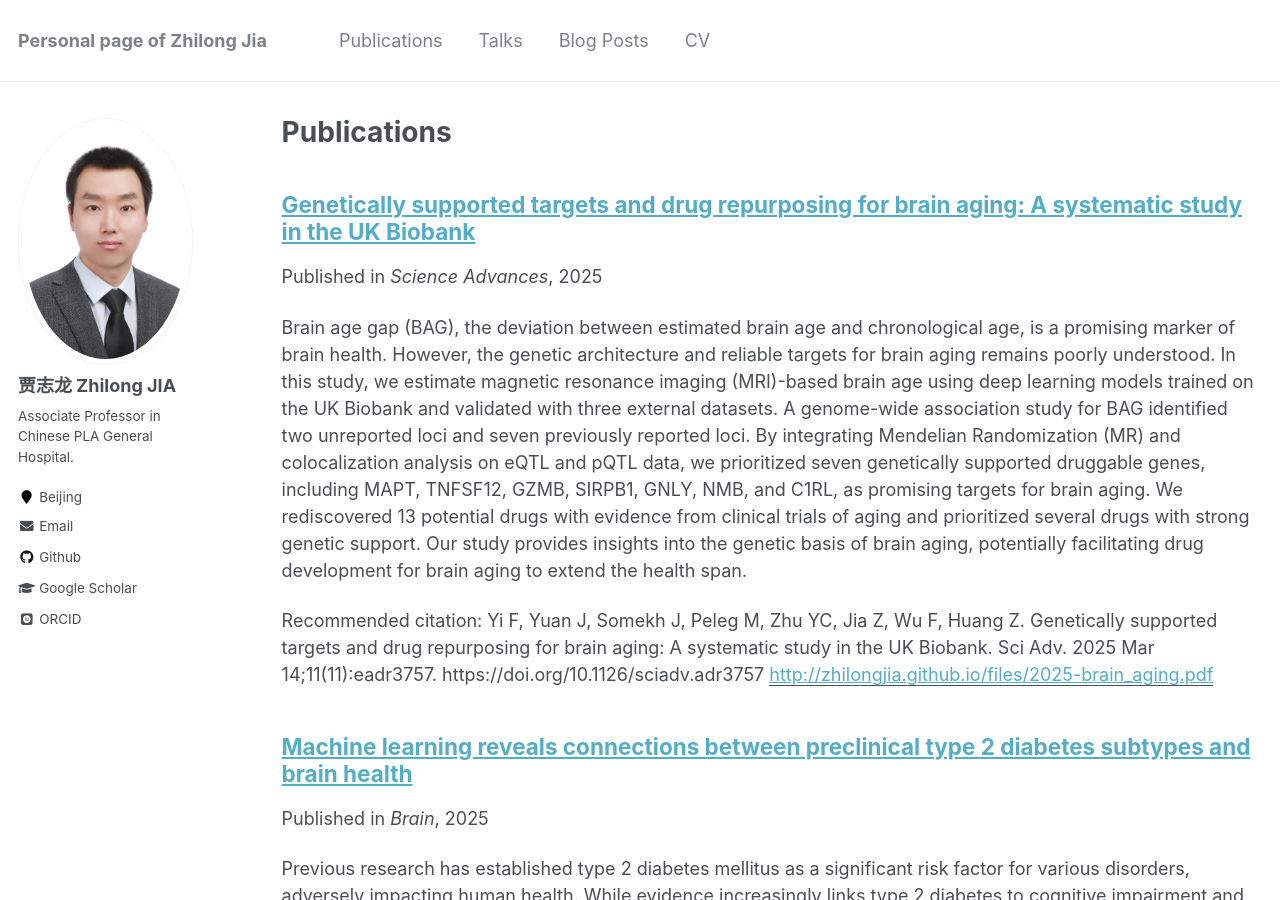
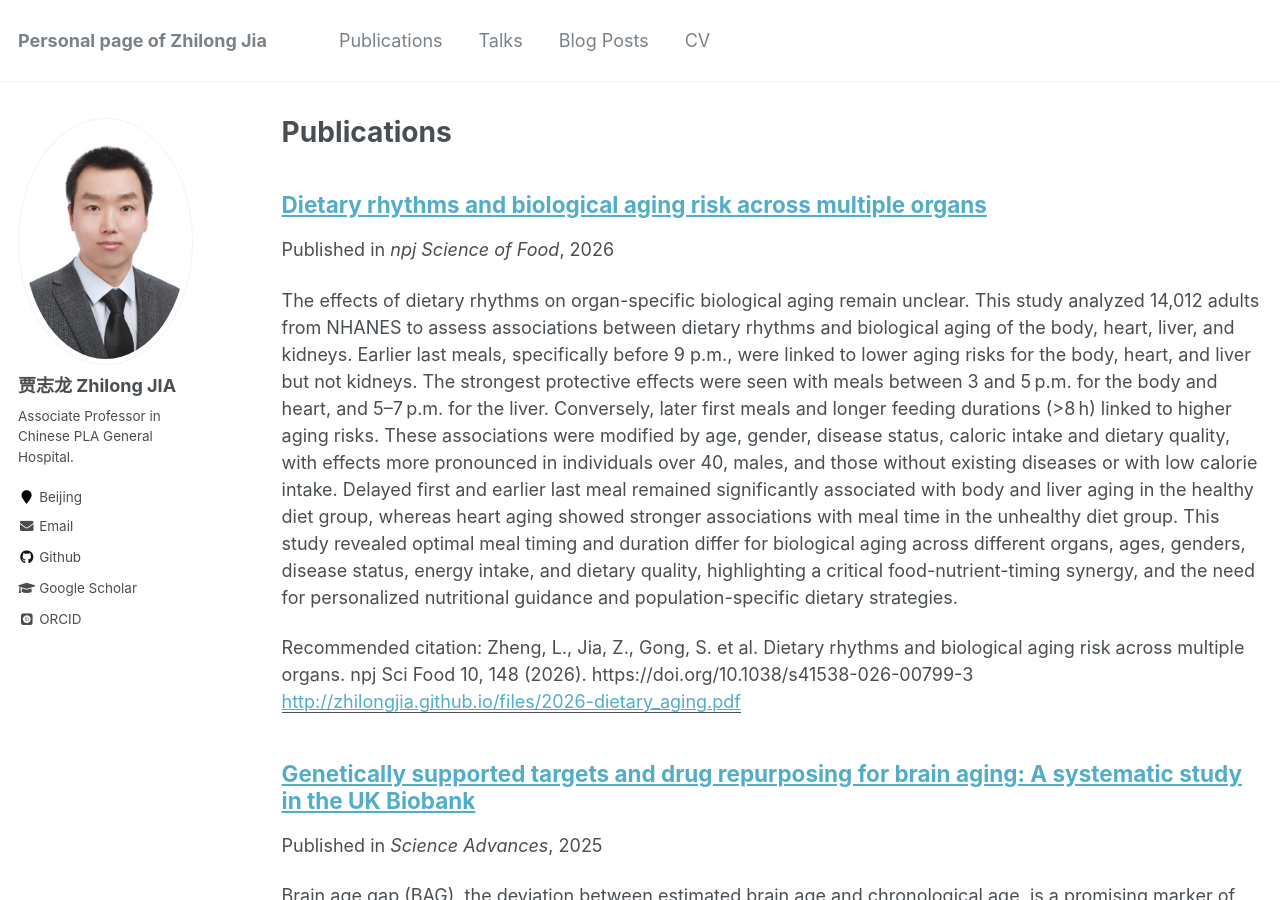
Before and after one commit to zhilongjia/zhilongjia.github.io, a Jekyll site: the page built from _pages/publications.md, in a window 1280 px wide and 900 px high. Built offline with Jekyll 4.4.1, drawn with Linux system fonts in a browser that asks for light colours; some web fonts are replaced.

Commit message:
add 2026-Dietary_Aging

```diff
--- /dev/null
+++ b/_publications/2026-03-139-Dietary_aging.md
@@ -0,0 +1,18 @@
+---
+title: "Dietary rhythms and biological aging risk across multiple organs"
+collection: publications
+permalink: /publication/2026-dietary_aging
+excerpt: 'The effects of dietary rhythms on organ-specific biological aging remain unclear. This study analyzed 14,012 adults from NHANES to assess associations between dietary rhythms and biological aging of the body, heart, liver, and kidneys. Earlier last meals, specifically before 9 p.m., were linked to lower aging risks for the body, heart, and liver but not kidneys. The strongest protective effects were seen with meals between 3 and 5 p.m. for the body and heart, and 5–7 p.m. for the liver. Conversely, later first meals and longer feeding durations (>8 h) linked to higher aging risks. These associations were modified by age, gender, disease status, caloric intake and dietary quality, with effects more pronounced in individuals over 40, males, and those without existing diseases or with low calorie intake. Delayed first and earlier last meal remained significantly associated with body and liver aging in the healthy diet group, whereas heart aging showed stronger associations with meal time in the unhealthy diet group. This study revealed optimal meal timing and duration differ for biological aging across different organs, ages, genders, disease status, energy intake, and dietary quality, highlighting a critical food-nutrient-timing synergy, and the need for personalized nutritional guidance and population-specific dietary strategies.'
+date: 2026-03-19
+venue: 'npj Science of Food'
+paperurl: 'http://zhilongjia.github.io/files/2026-dietary_aging.pdf'
+citation: 'Zheng, L., Jia, Z., Gong, S. et al. Dietary rhythms and biological aging risk across multiple organs. npj Sci Food 10, 148 (2026). https://doi.org/10.1038/s41538-026-00799-3'
+---
+
+<a href='http://zhilongjia.github.io/files/2026-dietary_aging.pdf'>Download paper here</a>
+
+![Abstract Graph](../images/2026-Dietary_Aging.jpg)
+
+The effects of dietary rhythms on organ-specific biological aging remain unclear. This study analyzed 14,012 adults from NHANES to assess associations between dietary rhythms and biological aging of the body, heart, liver, and kidneys. Earlier last meals, specifically before 9 p.m., were linked to lower aging risks for the body, heart, and liver but not kidneys. The strongest protective effects were seen with meals between 3 and 5 p.m. for the body and heart, and 5–7 p.m. for the liver. Conversely, later first meals and longer feeding durations (>8 h) linked to higher aging risks. These associations were modified by age, gender, disease status, caloric intake and dietary quality, with effects more pronounced in individuals over 40, males, and those without existing diseases or with low calorie intake. Delayed first and earlier last meal remained significantly associated with body and liver aging in the healthy diet group, whereas heart aging showed stronger associations with meal time in the unhealthy diet group. This study revealed optimal meal timing and duration differ for biological aging across different organs, ages, genders, disease status, energy intake, and dietary quality, highlighting a critical food-nutrient-timing synergy, and the need for personalized nutritional guidance and population-specific dietary strategies.
+
+Recommended citation: Zheng, L., Jia, Z., Gong, S. et al. Dietary rhythms and biological aging risk across multiple organs. npj Sci Food 10, 148 (2026). https://doi.org/10.1038/s41538-026-00799-3
```
Also changed, not shown: _pages/about.md (+16 -20 lines).
